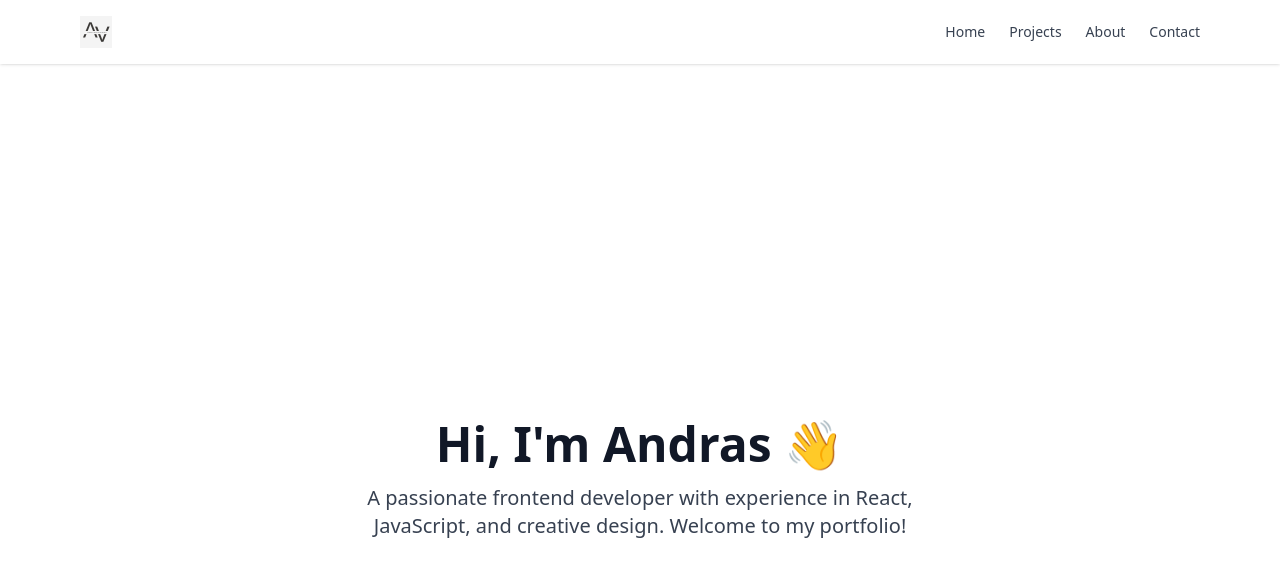
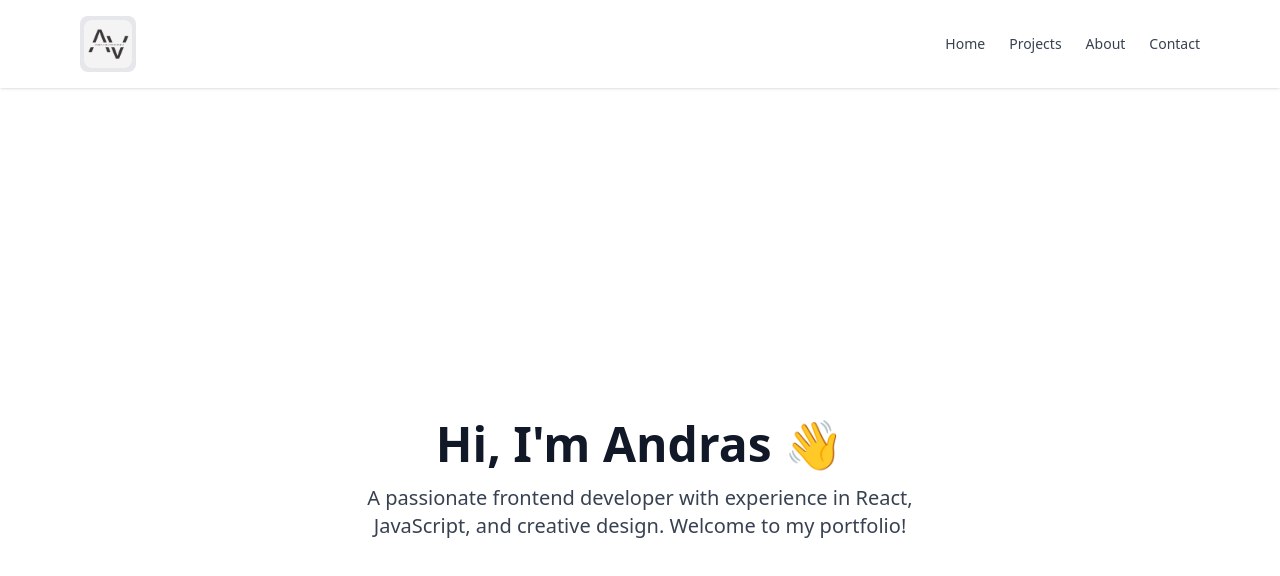
Before and after one commit to andris811/avdev, a React (Create React App) app: page / in a window 1280 px wide. Shown: the top 576 px of the page. Built offline with nearby package versions, Linux system fonts and the light colour scheme.

Commit message:
github pages deployment support

```diff
--- a/package.json
+++ b/package.json
@@ -2,6 +2,7 @@
   "name": "avdev",
   "version": "0.1.0",
   "private": true,
+  "homepage": "https://andris811.github.io/avdev",
   "dependencies": {
     "@fortawesome/fontawesome-svg-core": "^6.7.2",
     "@fortawesome/free-brands-svg-icons": "^6.7.2",
@@ -10,6 +11,7 @@
     "@testing-library/jest-dom": "^6.6.3",
     "@testing-library/react": "^16.3.0",
     "@testing-library/user-event": "^13.5.0",
+    "gh-pages": "^6.3.0",
     "react": "^19.1.0",
     "react-dom": "^19.1.0",
     "react-scripts": "5.0.1",
@@ -22,7 +24,9 @@
     "start": "react-scripts start",
     "build": "react-scripts build",
     "test": "react-scripts test",
-    "eject": "react-scripts eject"
+    "eject": "react-scripts eject",
+    "predeploy": "npm run build",
+    "deploy": "gh-pages -d build"
   },
   "eslintConfig": {
     "extends": [
--- a/src/components/Navbar.jsx
+++ b/src/components/Navbar.jsx
@@ -14,10 +14,10 @@ const Navbar = () => {
   return (
     <nav className="fixed top-0 left-0 w-full bg-white shadow z-50">
       <div className="max-w-6xl mx-auto px-4 py-4 flex justify-between items-center">
-        <a href="/" className="flex items-center space-x-2">
-          <img src="/AVDev_logo.png" alt="Logo" className="h-8 w-auto" />
-          {/* Optional: Add name beside the logo */}
-          {/* <span className="text-gray-800 font-semibold">AV Dev</span> */}
+        <a href="/" className="flex items-center">
+          <div className="bg-gray-200 rounded-lg p-1">
+            <img src="/AVDev_logo.png" alt="Logo" className="h-12 w-auto rounded-lg" />
+          </div>
         </a>
 
         {/* Desktop nav */}
```
Also changed, not shown: 1 other file (tests, documents, lock files or other folders).
